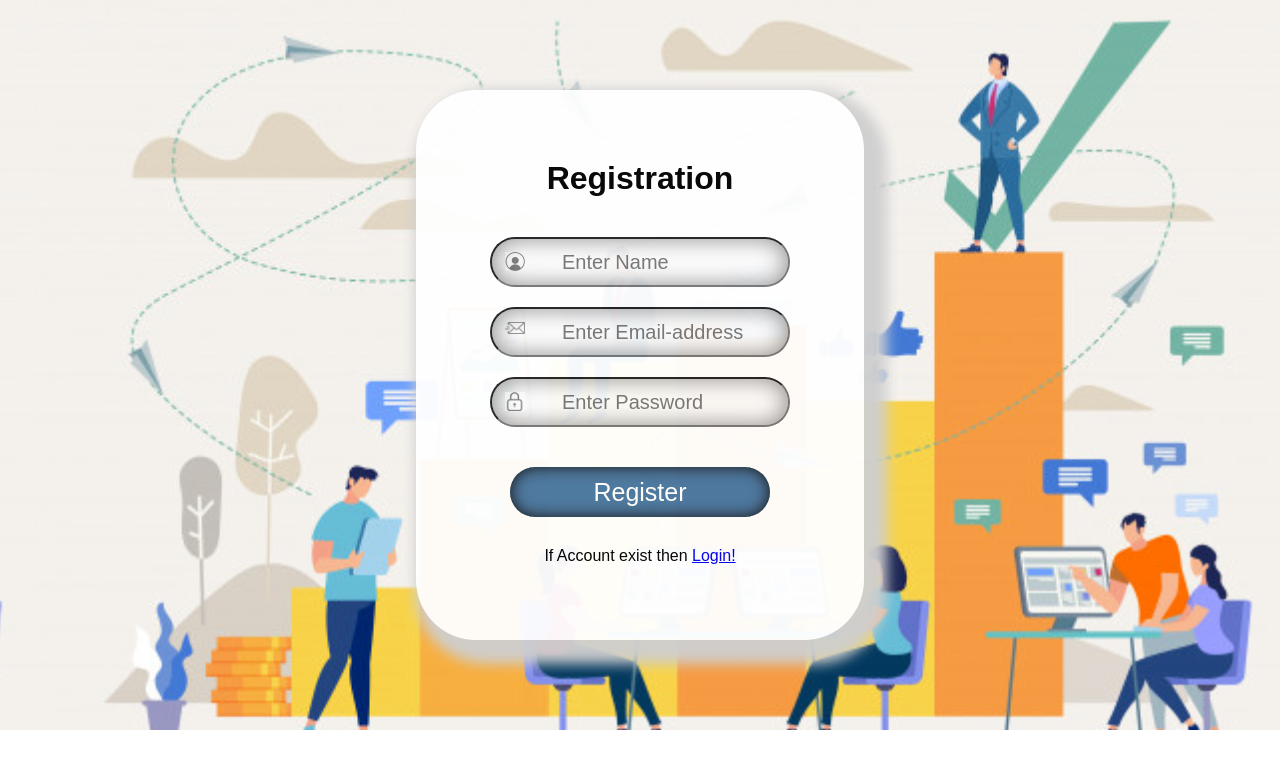
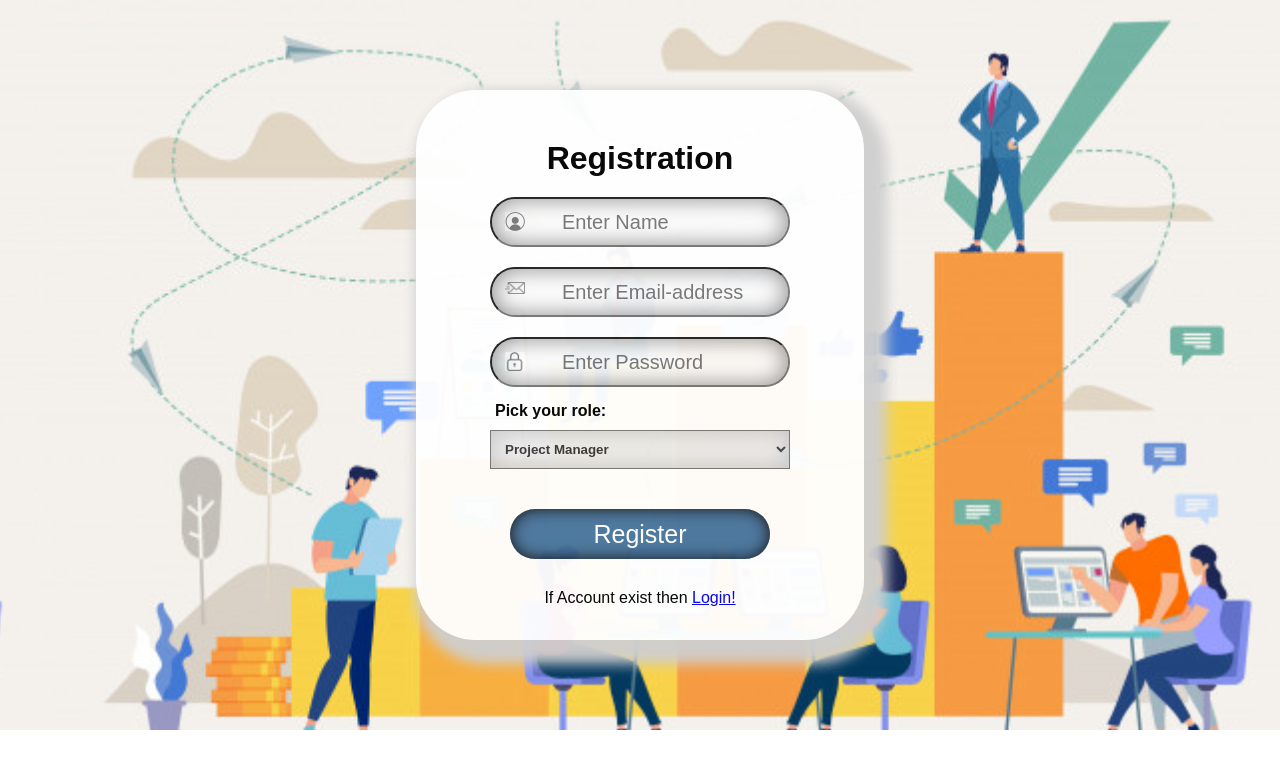
Before and after one commit to Lavinia-CristinaRus/TeamStack, a React (Create React App) app in the folder teamstack/: page /registration in a window 1280 px wide. Shown: the top 768 px of the page. Built offline with nearby package versions, Linux system fonts and the light colour scheme.

Commit message:
added role

```diff
--- a/teamstack/src/components/App.css
+++ b/teamstack/src/components/App.css
@@ -120,39 +120,19 @@
     font-size: 25px;
   }
 
-  select {
-    appearance: none;
-    outline: 0;
-    background: rgb(92, 2, 110);
-    background-image: none;
-    border: 1px solid black;
-    padding-top: 200px;
-  }
-
-  .select {
-    position: relative;
-    top: 10px;
-    display: block;
-    left: 30px;
-    width: 20em;
-    height: 3em;
-    line-height: 3;
-    background: #2C3E50;
-    overflow: hidden;
-    border-radius: .25em;
-  }
 
   select {
     width: 100%;
     height: 100%;
     margin: 0;
-    padding: 0 0 0 1em;
+    padding: 10px;
     color: #fff;
     cursor: pointer;
-  }
-
-  select::-ms-expand {
-    display: none;
+    color:rgb(56, 54, 54);
+    box-shadow: inset 0px 0px 25px 0px rgba(136, 136, 136, 0.444);
+    font-family: inherit;
+    initial-value: pick a role !important;
+    font-weight: 550;
   }
 
   .select::after {
@@ -166,11 +146,7 @@
     pointer-events: none;
   }
 
-  .select:hover::after {
-    color: #F39C12;
-  }
-
 
   .RHeader {
-    padding: 40px;
+    padding: 20px;
   }
--- a/teamstack/src/components/Authentification.css
+++ b/teamstack/src/components/Authentification.css
@@ -3,3 +3,14 @@
     background-size: 1250px;
     background-position: 38px -30px;;
 }
+
+ .drop-down-menu {
+     padding-top:15px;
+ }
+
+ .b {
+     padding-bottom:10px;
+     font-weight:bold;
+     text-align:left;
+     margin-left:5px;
+ }
--- a/teamstack/src/pages/Register.js
+++ b/teamstack/src/pages/Register.js
@@ -14,7 +14,7 @@ function Registration() {
         name:"",
         email:"",
         password:"",
-        profession:""
+        role:""
     });
 
     useEffect(() => {
@@ -54,6 +54,16 @@ function Registration() {
                                 <img src={lock} alt="password" className='email' />
                                 <input type="password" placeholder='Enter Password' className='fill' value={Info.password} onChange={(e) => setInfo({...Info, password: e.target.value})}/>
                             </div>
+                            <div className="drop-down-menu">
+                                <label>
+                                    <div className="b">Pick your role:</div>
+                                    <select value={Info.role} onChange={(e) => setInfo({...Info, role: e.target.value})}>
+                                        <option value="project manager">Project Manager</option>
+                                        <option value="investor">Investor</option>
+                                        <option value="developer">Developer</option>
+                                    </select>
+                                </label>
+                            </div>
                             <div className='login-btn'>
                                 <button type="submit">Register</button>
                             </div>
```
